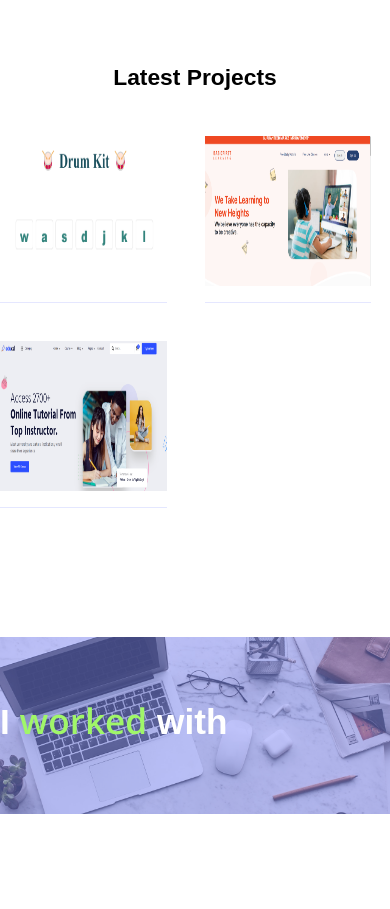
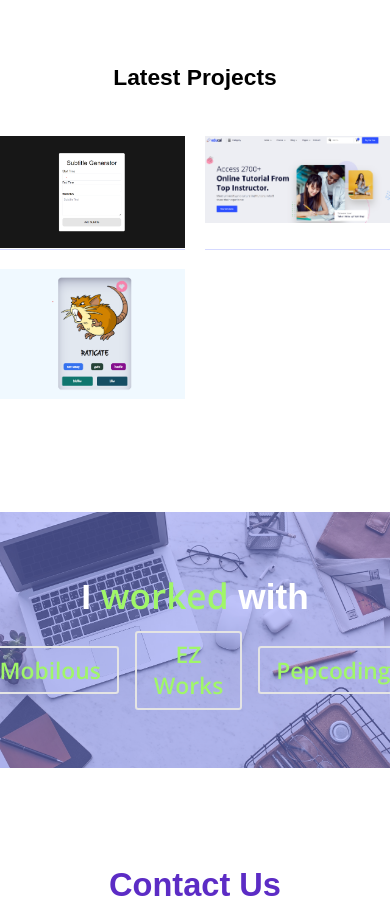
Before and after one commit to shubhamrawat0269/iPortfolio, a plain HTML site: page index.html in a window 390 px wide. Shown: the part 2440-3349 px from the top of the page. Drawn offline with nearby package versions, Linux system fonts and the light colour scheme; a web font is replaced by a local one.

Commit message:
Some new projects added

```diff
--- a/css/style.css
+++ b/css/style.css
@@ -498,12 +498,6 @@
 .img_overlay {
   position: relative;
   overflow: hidden;
-  height: 90%;
-  aspect-ratio: 1;
-}
-
-.img_overlay img {
-  height: inherit;
 }
 
 .img_overlay figcaption {
@@ -685,6 +679,27 @@
 .section-freelancing p {
   color: var(--white);
   margin-bottom: 1.8rem;
+}
+
+.company-card {
+  border: 2px solid var(--para-tint);
+  border-radius: 0.5rem;
+  font-size: 3.5rem;
+  padding: 1rem 2.5rem;
+  color: #a0f669;
+}
+
+.freelancing-section {
+  display: flex;
+  justify-content: space-between;
+  align-items: center;
+}
+
+.company-profile {
+  display: flex;
+  justify-content: space-between;
+  gap: 2.5rem;
+  align-items: center;
 }
 
 /* <!-- +++++++++++++++++++++++++
@@ -910,6 +925,9 @@
     grid-template-columns: repeat(2, 1fr);
   }
 
+  .freelancing-section {
+    flex-direction: column;
+  }
 
   .navbar-lists {
     display: flex;
@@ -1014,6 +1032,7 @@
     left: 30rem;
   }
 
+
   .service-section.grid-four-column {
     grid-template-columns: repeat(1, 1fr);
   }
--- a/index.html
+++ b/index.html
@@ -199,20 +199,13 @@
             <h2 class="common-heading">Latest Projects</h2>
             <div class="portfolio_section">
                 <div class="container grid grid-three-column portfolio_content">
-                    <figure class="img_overlay p-btn--1 p-btn--2  p-btn--3">
-                        <img src="images/thumbnails/1.png" alt="folio1">
+                    <figure class="img_overlay p-btn--1 p-btn--2 p-btn--3">
+                        <img src="images/thumbnails/caption.png" alt="folio1">
                         <figcaption>
-                            <a href="https://incandescent-brioche-a743b7.netlify.app" class="btn spcl_btn spcl_class"
-                                target="_blank">Drum Drum</a>
+                            <a href="https://caption-to-video-app.vercel.app/" class="btn spcl_btn spcl_class"
+                                target="_blank">Caption To
+                                Video</a>
                         </figcaption>
-                    </figure>
-                    <figure class="img_overlay p-btn--2 p-btn--1">
-                        <img src="images/thumbnails/2.png" alt="folio1">
-                        <figcaption>
-                            <a href="https://dapper-lokum-391287.netlify.app" target="_blank" class="btn spcl_btn">Basic
-                                First</a>
-                        </figcaption>
-
                     </figure>
                     <figure class="img_overlay p-btn--2 p-btn--1">
                         <img src="images/thumbnails/3.png" alt="folio3">
@@ -222,6 +215,16 @@
                         </figcaption>
 
                     </figure>
+
+                    <figure class="img_overlay p-btn--2 p-btn--1">
+                        <img src="images/thumbnails/pokeswibe.png" alt="folio1">
+                        <figcaption>
+                            <a href="https://pokeswibe.vercel.app/" target="_blank" class="btn spcl_btn">Pokeswibe
+                            </a>
+                        </figcaption>
+
+                    </figure>
+
                 </div>
             </div>
         </div>
@@ -232,9 +235,15 @@
     +++++++++++++++++++++++++ -->
     <section class="section section-freelancing">
         <div class="overlay"></div>
-        <div class="container">
+        <div class="container freelancing-section">
             <h2>I <span>worked</span> with</h2>
+            <div class="company-profile">
+                <div class="company-card">Mobilous</div>
+                <div class="company-card">EZ Works</div>
+                <div class="company-card">Pepcoding</div>
+            </div>
         </div>
+
     </section>
 
     <!-- +++++++++++++++++++++++++
```
Also changed, not shown: images/thumbnails/caption.png (added), images/thumbnails/pokeswibe.png (added).
